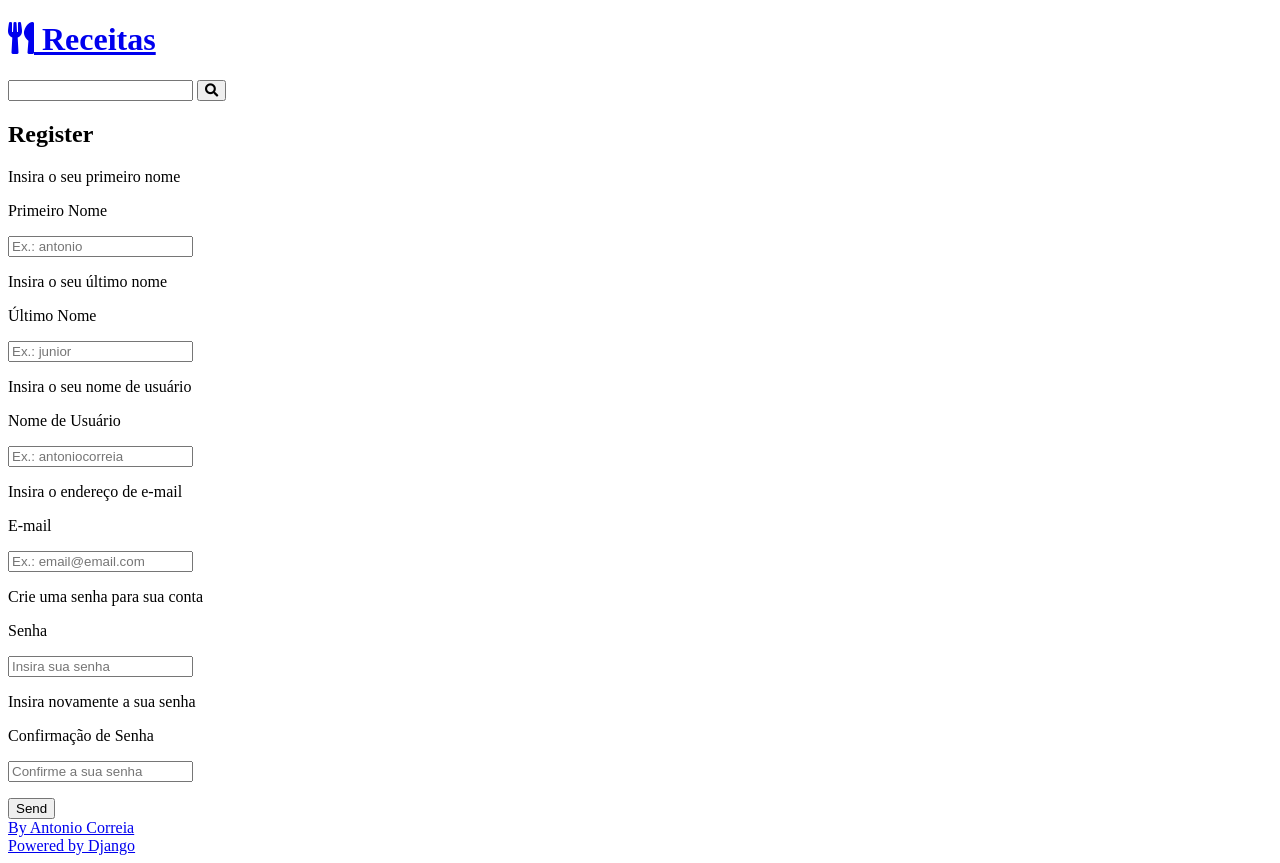
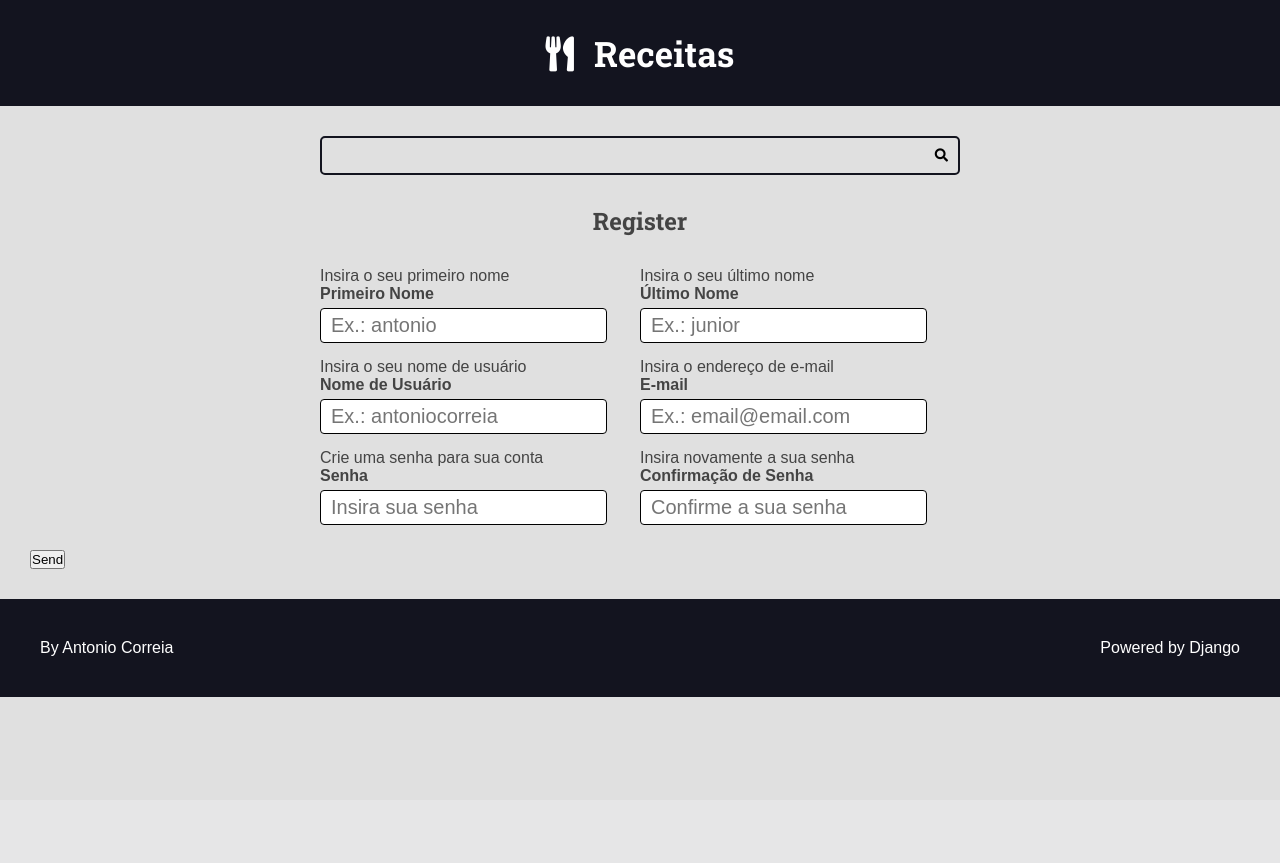
Before and after one commit to acorreiacruz/blogdjangocompleto, a Django app: page /autores/register/ in a window 1280 px wide. After the commit the page ends 697 px from the top, so only its background shows below. Run offline with Django 4.2, Linux system fonts and the light colour scheme.

Commit message:
Criando um css global do projeto.

```diff
--- a/base_static/global/css/global-style.css
+++ b/base_static/global/css/global-style.css
@@ -0,0 +1,358 @@
+:root {
+    --color-primary: #269fe6;
+    --color-primary-hover: #2086c2;
+    --color-primary-dark: #13141f;
+    --color-primary-dark-hover: #212336;
+    --color-primary-light: #d4ecfa;
+    --color-primary-light-hover: #bdd8e7;
+
+    --color-white: #fff;
+    --color-black: #000;
+
+    --color-dark-text: #444;
+    --color-info-light: #cce5ff;
+    --color-debug-light: #cce5ff;
+    --color-success-light: #d4edda;
+    --color-alert-light: #fff3cd;
+    --color-warning-light: #fff3cd;
+    --color-error-light: #f8d7da;
+
+    --color-info-dark: #4d86c4;
+    --color-debug-dark: #4d86c4;
+    --color-success-dark: #4a9c5d;
+    --color-alert-dark: #927f40;
+    --color-warning-dark: #927f40;
+    --color-error-dark: #da525d;
+
+    --color-gray-0: #f9f9f9;
+    --color-gray-1: #e0e0e0;
+    --color-gray-2: #c7c7c7;
+    --color-gray-3: #aeaeae;
+    --color-gray-4: #959595;
+    --color-gray-5: #7d7d7d;
+    --color-gray-6: #646464;
+    --color-gray-7: #4b4b4b;
+    --color-gray-8: #323232;
+    --color-gray-9: #191919;
+
+    --font-primary: sans-serif;
+    --font-headings: 'Roboto Slab', serif;
+
+    --spacing-gutter-medium: 3rem;
+    --spacing-gutter-large: 4rem;
+ }
+
+ *{
+    padding: 0;
+    margin: 0;
+    /*Essa propriedade faz com que o padding e a borda sejam incluídos juntos com o tamanho do conteúdo, e não mais acrescentados*/
+    box-sizing: border-box;
+ }
+
+ html{
+    /*Isso é para fazer com que em seja quase compatível com px*/
+    font-size: 62.5%;
+ }
+
+ body{
+    /*1.6 rem = 16px*/
+    font-size: 1.6rem;
+    font-family: var(--font-primary);
+    background-color: var(--color-gray-1);
+    color: var(--color-dark-text);
+ }
+
+ h1,h2,h3,h4,h5{
+    font-family: var(--font-headings);
+ }
+
+ .container {
+    max-width: 144rem;
+    margin: 0 auto;
+    padding: 3rem;
+ }
+
+ .main-header-container{
+    background-color: var(--color-primary-dark);
+ }
+
+ .main-logo{
+    font-size: 3.5rem;
+    text-decoration: none;
+    color: var(--color-white);
+    display: flex;
+    flex-flow: row nowrap;
+    align-items: center;
+    justify-content: center;
+    /*O tamanho da main-logo será do tamanho do seu conteúdo*/
+    width:fit-content;
+    margin: 0 auto;
+ }
+
+ .main-logo-icon{
+    margin-right: 2rem;
+ }
+
+ .search-form{
+    border: .2rem solid var(--color-primary-dark);
+    max-width: 64rem;
+    margin: 0 auto;
+    border-radius: .5rem;
+    position: relative; /*Faz os block filhos usarem position em relação a ele o pai*/
+    transition: all 300ms ease-in-out;
+ }
+
+ .search-input,
+ .search-button{
+    border: none;
+    background: none;
+    outline: none;
+    padding: 1rem;
+    transition: all 300ms ease-in-out;
+ }
+
+ .search-input{
+    width: 100%; /*Agora ele passa a ocupar toda a largura do container pai*/
+    padding-right: 3rem; /*Para o texto não ficar atrás do botão de pesquisa*/
+ }
+
+ .search-button{
+    position: absolute;
+    top: 0; /*Fazendo ele colar no topo da div pai*/
+    right: 0; /*Fazendo ele colar na direita da div pai*/
+ }
+
+ .search-button:focus{
+    outline: 1px solid var(--color-primary);
+    background-color: rgba(0,0,0,.05);
+ }
+
+ /*Aplicando estilo caso algo dentro esteja em foco, nesse caso o objetivo é o input*/
+ .search-form:focus-within{
+    border-color: var(--color-primary);
+    background-color: var(--color-white);
+ }
+
+ /*Fazendo com que  botão também seja destacado*/
+ .search-form:focus-within .search-button{
+    border-color: var(--color-primary);
+ }
+
+ .main-content{
+    padding-top: 0;
+ }
+
+ .main-content-list{
+    /*automatiamente todos os filhos se tornam grid*/
+    display: grid;
+    grid-template-columns: repeat(auto-fit,minmax(340px,1fr));
+    gap: var(--spacing-gutter-large);
+ }
+
+ .receita{
+    background-color: white;
+    box-shadow: -5px 5px 10px rgba(0,0,0,.2);
+    transition: all 300ms ease-in-out;
+    transform: scale(1);
+ }
+
+ .receita img{
+    max-width: 100%;
+ }
+
+ .receita-list-item{
+    max-width:640px;
+    height: fit-content;
+ }
+
+ .receita-list-item:hover{
+    transform: scale(1.02);
+    box-shadow: -8px 8px 18px rgba(0,0,0,.25);
+
+ }
+
+ .receita-title-container {
+    padding: var(--spacing-gutter-medium);
+    padding-bottom: 2rem;
+ }
+
+ .receita-title-container a {
+    text-decoration: none;
+    color: var(--color-primary-dark)
+ }
+
+ .receita-author {
+    padding: 0 var(--spacing-gutter-medium);
+ }
+
+ .receita-content {
+    padding: var(--spacing-gutter-medium);
+    padding-top: 2rem;
+ }
+
+ .receita-author-item {
+    color: var(--color-gray-4);
+    margin-right: 1rem;
+    font-style: italic;
+    font-size: 1.4rem;
+ }
+
+ .receita-author a {
+    color: var(--color-primary);
+    transition: all 300ms ease-in-out;
+    text-decoration: none;
+ }
+
+ .receita-author a:hover {
+    color: var(--color-primary-dark);
+ }
+
+ .receita-meta-container{
+    display: flex;
+    flex-flow: row wrap;
+    padding: var(--spacing-gutter-medium);
+    background-color: var(--color-gray-1);
+ }
+
+ .receita-meta {
+    display: flex;
+    flex-flow: column nowrap;
+    flex-shrink: 1;
+    flex-grow: 1;
+    text-align: center;
+ }
+
+ .receita-meta-title {
+    font-size: 1.6rem;
+ }
+
+ .receita-footer a {
+    background: var(--color-primary-dark);
+    display: block;
+    color: var(--color-white);
+    text-decoration: none;
+    text-align: center;
+    padding: 1.5rem var(--spacing-gutter-medium);
+    transition: all 300ms ease-in-out;
+ }
+
+ .receita-footer a:hover {
+    filter: brightness(2);
+ }
+
+ .main-content-detail .receita-list-item{
+    max-width: 84rem;
+    margin: 0 auto;
+ }
+
+ .main-content-detail .receita-list-item:hover{
+    transform: scale(1);
+    box-shadow: -5px 5px 15px rgba(0,0,0,0.2);
+ }
+
+ .preparation-steps{
+    padding: var(--spacing-gutter-medium);
+    color: #000;
+ }
+
+ .main-footer {
+    display: flex;
+    align-items: center;
+    justify-content: space-between;
+    background: var(--color-primary-dark);
+    color: var(--color-white);
+    padding: var(--spacing-gutter-large);
+ }
+
+ .main-footer a {
+    color: var(--color-white);
+    text-decoration: none;
+    transition: all 300ms ease-in-out;
+ }
+
+ .main-footer a:hover {
+    filter: brightness(.8);
+ }
+
+ /* Generics */
+
+ .center{
+    text-align: center;
+ }
+
+
+ /* Form */
+
+.form-content{
+    margin: 0px auto;
+    max-width: 640px;
+}
+
+.form-content-grid{
+    display: grid;
+    grid-template-columns: auto auto;
+    row-gap: 10px;
+    margin-bottom: 20px;
+}
+
+.form-content-grid label{
+   display: block;
+   font-weight: bold;
+}
+
+.form-content-grid input{
+   font-size: 20px;
+   border: 1px solid black;
+   border-radius: 4px;
+   padding: 5px 10px;
+   margin-top: 5px;
+   margin-bottom: 5px;
+   outline: none;
+}
+
+.form-content-grid input:focus{
+   border: 1px solid blue;
+}
+
+.form-content button {
+   font-size: 20px;
+   padding: 5px 10px;
+   position: relative;
+   border: 1px solid rgb(124, 124, 124);
+   border-radius: 4px;
+}
+
+.form-content button:active{
+   top: 2px;
+   border-color: #000;
+}
+
+.errorlist{
+   list-style: none;
+   margin-top: 10px;
+   color: red;
+}
+
+
+.message{
+   margin: 0px auto;
+   max-width: 640px;
+   border-radius: 4px;
+   border: 3px solid black;
+   padding: 8px 0px 8px 0px;
+   font-size: 18px;
+   font-weight: bold;
+   text-align: center;
+}
+
+.message-success{
+   border-color: blue;
+   color: blue;
+   background-color: rgb(143, 143, 255);
+}
+
+.message-error{
+   border-color: rgb(255, 0, 0);
+   color: rgb(255, 0, 0);
+   background-color: rgb(255, 143, 143);
+}
--- a/receitas/templates/receitas/partials/head.html
+++ b/receitas/templates/receitas/partials/head.html
@@ -1,5 +1,4 @@
 {% load static %}
-
 <meta charset="UTF-8">
 <meta http-equiv="X-UA-Compatible" content="IE=edge">
 <meta name="viewport" content="width=device-width, initial-scale=1.0">
@@ -15,4 +14,4 @@
 
 <link href="https://fonts.googleapis.com/css2?family=Roboto+Slab:wght@100;200;300;400;500;600;700;800;900&display=swap" rel="stylesheet">
 
-<link rel="stylesheet" href="{% static 'receitas/css/styles.css' %}">
+<link rel="stylesheet" href="{% static 'global/css/global-style.css' %}">
```
